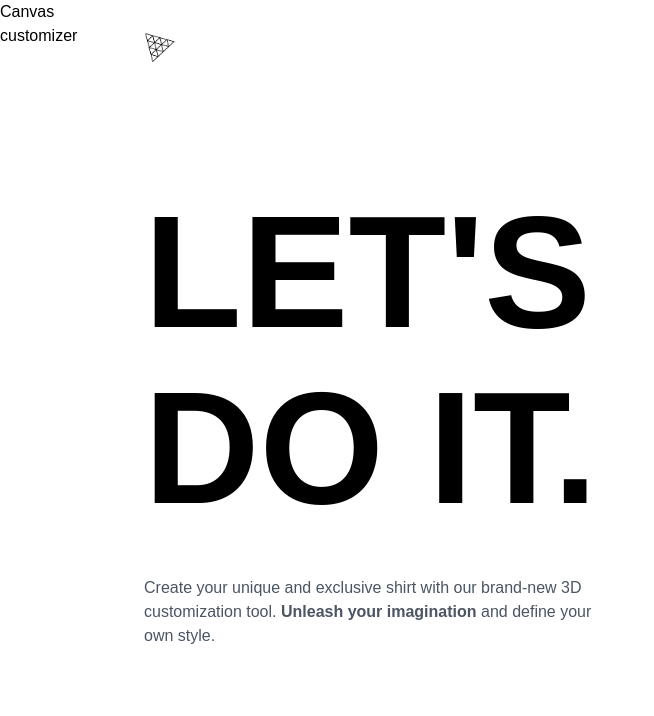
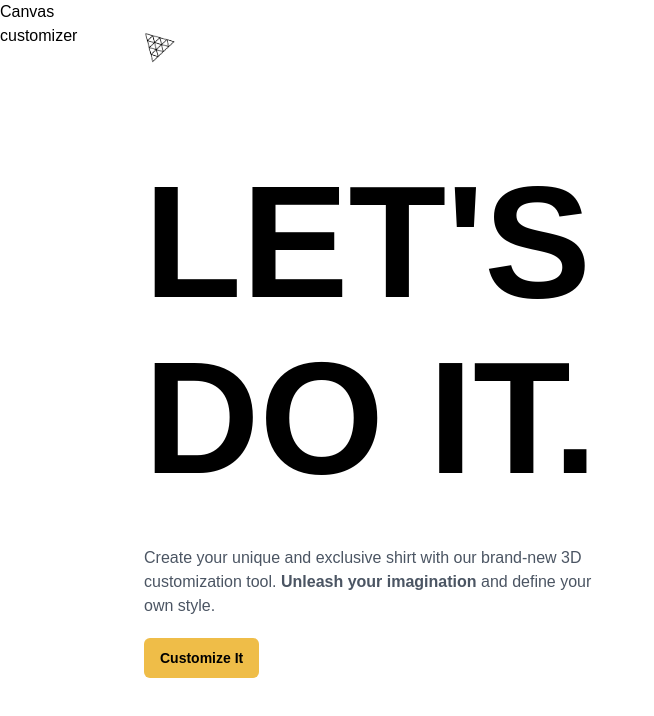
Before and after one commit to amankashyap004/fabrica-3D, a React (Vite) app: page / in a window 1280 px wide. Shown: the top 716 px of the page, without its empty margins (0-654 px from the left). Built offline with nearby package versions, Linux system fonts and the light colour scheme; a web font is replaced by a local one.

Commit message:
Custom Button

```diff
--- /dev/null
+++ b/src/components/CustomButton.jsx
@@ -0,0 +1,36 @@
+import React from "react";
+import { useSnapshot } from "valtio";
+
+import state from "../store";
+import { getContrastingColor } from "../config/helpers";
+
+const CustomButton = ({ type, title, customStyles, handleClick }) => {
+   const snap = useSnapshot(state);
+
+   const generateStyle = (type) => {
+      if (type === "filled") {
+         return {
+            backgroundColor: snap.color,
+            color: getContrastingColor(snap.color),
+         };
+      } else if (type === "outline") {
+         return {
+            borderWidth: "1px",
+            borderColor: snap.color,
+            color: snap.color,
+         };
+      }
+   };
+
+   return (
+      <button
+         className={`px-2 py-1.5 flex-1 rounded-md ${customStyles}`}
+         style={generateStyle(type)}
+         onClick={handleClick}
+      >
+         {title}
+      </button>
+   );
+};
+
+export default CustomButton;
--- /dev/null
+++ b/src/components/index.js
@@ -0,0 +1,3 @@
+import CustomButton from "./CustomButton";
+
+export { CustomButton };
--- a/src/pages/Home.jsx
+++ b/src/pages/Home.jsx
@@ -2,6 +2,7 @@
 import { motion, AnimatePresence } from "framer-motion";
 import { useSnapshot } from "valtio";
 import state from "../store";
+import { CustomButton } from "../components";
 import {
    headContainerAnimation,
    headContentAnimation,
@@ -29,6 +30,12 @@
                         Create your unique and exclusive shirt with our brand-new 3D customization
                         tool. <strong>Unleash your imagination</strong> and define your own style.
                      </p>
+                     <CustomButton
+                        type="filled"
+                        title="Customize It"
+                        handleClick={() => (state.intro = false)}
+                        customStyles="w-fit px-4 py-2.5 font-bold text-sm"
+                     />
                   </motion.div>
                </motion.div>
             </motion.section>
```
